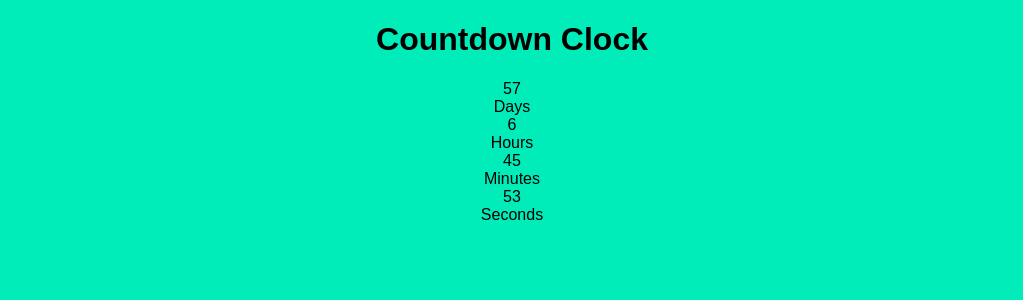
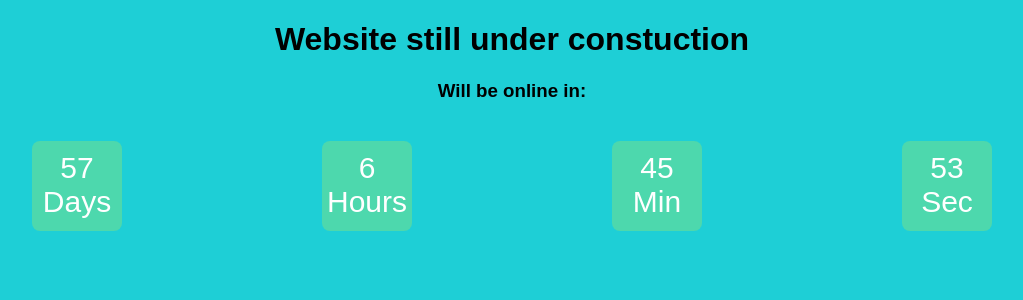
Before and after one commit to Konrad0707/CountdownTimer, a React (Create React App) app: page / in a window 1280 px wide. Shown: the top 300 px of the page, without its empty margins (128-1151 px from the left). Built offline with nearby package versions, Linux system fonts and the light colour scheme.

Commit message:
CSS update

```diff
--- a/public/index.html
+++ b/public/index.html
@@ -9,7 +9,7 @@
 
     <title>Konrad</title>
   </head>
-  <body style="background-color:#00ECB9;">
+  <body style="background-color:#1ECFD6;">
     <div id="root"></div>
   </body>
 </html>
--- a/src/App.css
+++ b/src/App.css
@@ -2,7 +2,30 @@
   text-align: center;
   width:100%;
   height:100%;
-  background: #00ECB9;
+  font-style: #132226;
   font-family: sans-serif;
   font-weight: 100;
 }
+
+.clock {
+  font-family: sans-serif;
+  color: #fff;
+  display: flex;
+  justify-content: space-between;
+  font-weight: 100;
+  text-align: center;
+  font-size: 30px;
+  padding-left: 60px;
+  padding-right: 60px;
+  padding-top:20px;
+}
+
+.bounding {
+  margin:0 auto;
+  padding-top: 10px;
+  border-radius: 8px;
+  background-color: #4DD8AD;
+  width:90px;
+  height:80px;
+
+}
--- a/src/App.js
+++ b/src/App.js
@@ -40,23 +40,24 @@ class App extends Component {
   render() {
     return (
       <div className="Countdown">
-        <h1>Countdown Clock</h1>
-        <div id="clockdiv">
-          <div>
+        <h1>Website still under constuction</h1>
+        <h3>Will be online in:</h3>
+        <div className="clock">
+          <div className = "bounding">
             <span className="days">{this.state.days}</span>
             <div className="smalltext">Days</div>
           </div>
-          <div>
+          <div className = "bounding">
             <span className="hours">{this.state.hours}</span>
             <div className="smalltext">Hours</div>
           </div>
-          <div>
+          <div className = "bounding">
             <span className="minutes">{this.state.minutes}</span>
-            <div className="smalltext">Minutes</div>
+            <div className="smalltext">Min</div>
           </div>
-          <div>
+          <div className = "bounding">
             <span className="seconds">{this.state.seconds}</span>
-            <div className="smalltext">Seconds</div>
+            <div className="smalltext">Sec</div>
           </div>
         </div>
       </div>
```
